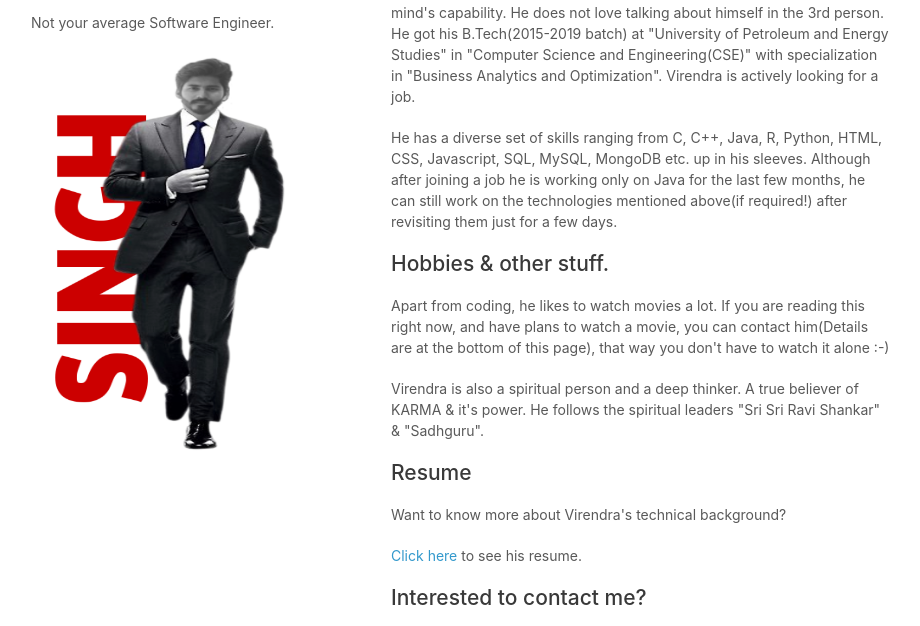
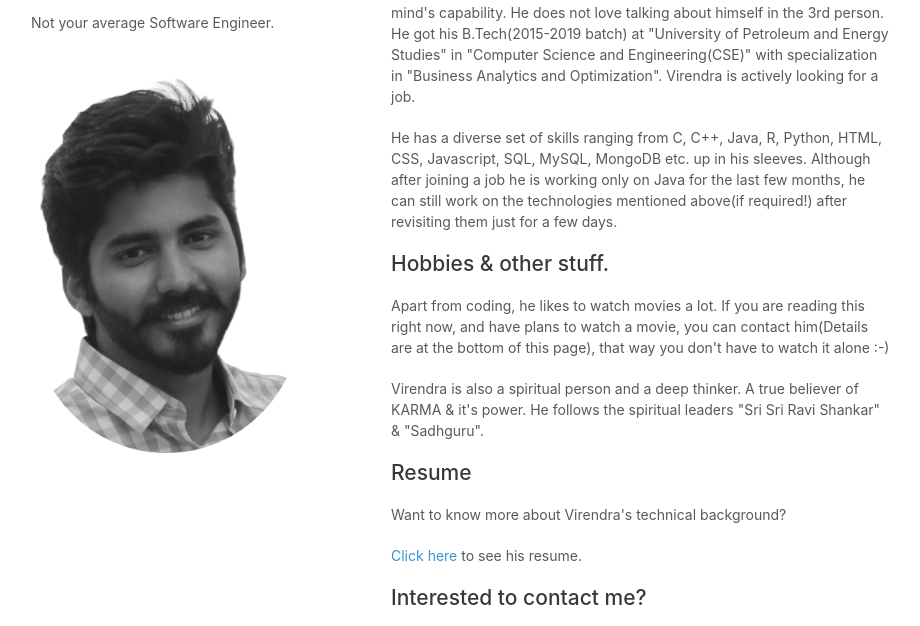
Before and after one commit to virendrasinghrp/old_portfolio, a plain HTML site: page index.html in a window 1280 px wide. Shown: the part 128-754 px from the top of the page, without its empty margins (179-1099 px from the left). Drawn offline with Linux system fonts and the light colour scheme.

Commit message:
Adding B&W image

```diff
--- a/index.html
+++ b/index.html
@@ -29,7 +29,7 @@
       <header>
         <h1>Virendra Singh Rajpurohit</h1>
         <p>Not your average Software Engineer.</p>
-        <img src="virendra-singh.png" alt="Virendra Singh Rajpurohit" width="500px" height="400px">
+        <img src="virendra-singh-b&w.png" alt="Virendra Singh Rajpurohit" width="500px" height="400px">
       </header>
       <section>
         <h1>About Virendra!</h1>
```
